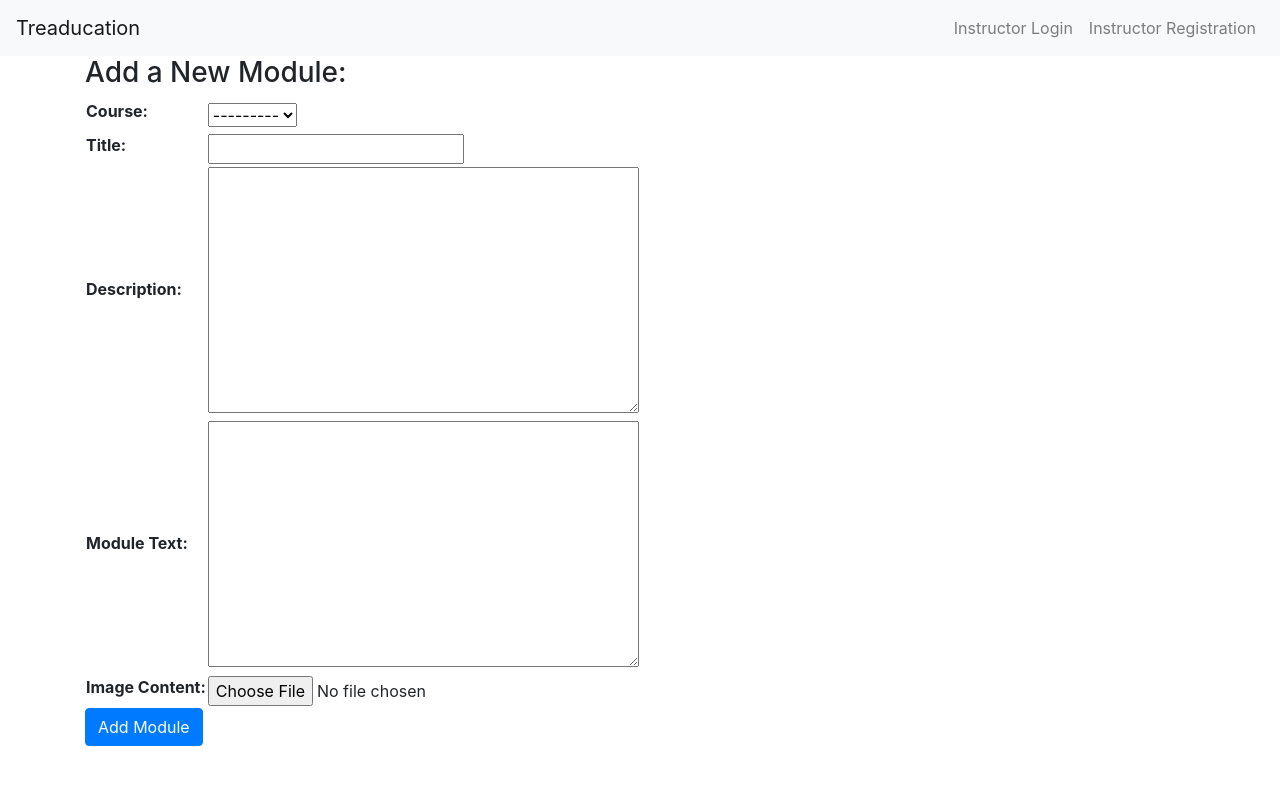
After one commit to laboyd001/treaducation, a Django app: page /new_course/ in a window 1280 px wide. The commit adds this page. Shown: the top 785 px of the page. Run offline with Django 3.2, Linux system fonts and the light colour scheme; data that the repository does not hold is empty; some libraries are stand-ins or nearby versions.

Commit message:
added ability to add modules

```diff
--- a/courses/templates/courses/base.html
+++ b/courses/templates/courses/base.html
@@ -17,6 +17,9 @@
       <ul class="navbar-nav ml-auto">
         <li class="nav-item">
           <a class="nav-link" href="{% url 'courses:new_course' user.id %}">Add Courses</a>
+        </li>
+        <li class="nav-item">
+          <a class="nav-link" href="{% url 'courses:new_module' %}">Add Modules</a>
         </li>
         <li class="nav-item">
           <a class="nav-link" href="{% url 'courses:logout' %}">Logout</a>
--- /dev/null
+++ b/courses/templates/courses/new_module.html
@@ -0,0 +1,12 @@
+{% extends 'courses/base.html' %}
+
+{% block content %}
+    <h3>Add a New Module:</h3>
+
+    <form action="{% url 'courses:new_module' %}" method='post'>
+        {% csrf_token %}
+        <table>{{ form.as_table }}</table>
+        <button type="submit" class="btn btn-primary">Add Module</button>
+    </form>
+
+{% endblock content %}
--- a/courses/urls.py
+++ b/courses/urls.py
@@ -16,10 +16,11 @@ urlpatterns = [
 
     # courses
     path('courses/<int:course_id>/', views.course, name='course'),
-    path('new_course/<int:user_id>/', views.new_course, name='new_course'),
+    path('new_course/<int:user_id>/', views.new_course,name='new_course'),
 
     # modules
     path('modules/<int:module_id>/', views.module, name='module'),
+    path('new_course/', views.new_module,name='new_module'),
 
 
 ]
--- a/courses/views.py
+++ b/courses/views.py
@@ -179,4 +179,21 @@ def module(request, module_id):
 
     return render(request, 'courses/module.html', context)
 
+def new_module(request):
+    ''' adds new modules to treaducation
+    '''
+    course = Course.objects.order_by('title')
+
+    if request.method != 'POST':
+      form = ModuleForm()
+    else:
+      form = ModuleForm(data=request.POST)
+      if form.is_valid():
+          form.save()
+          return render(request, 'courses/module_addition_success.html')
+    context = {
+        'form': form,
+        'course': course}
+    return render(request, 'courses/new_module.html', context)
+
 # End Modules ==========================================
```
Also changed, not shown: courses/templates/courses/module_addition_success.html (added, +8 -0 lines), images/images/no-img.jpg (added).
